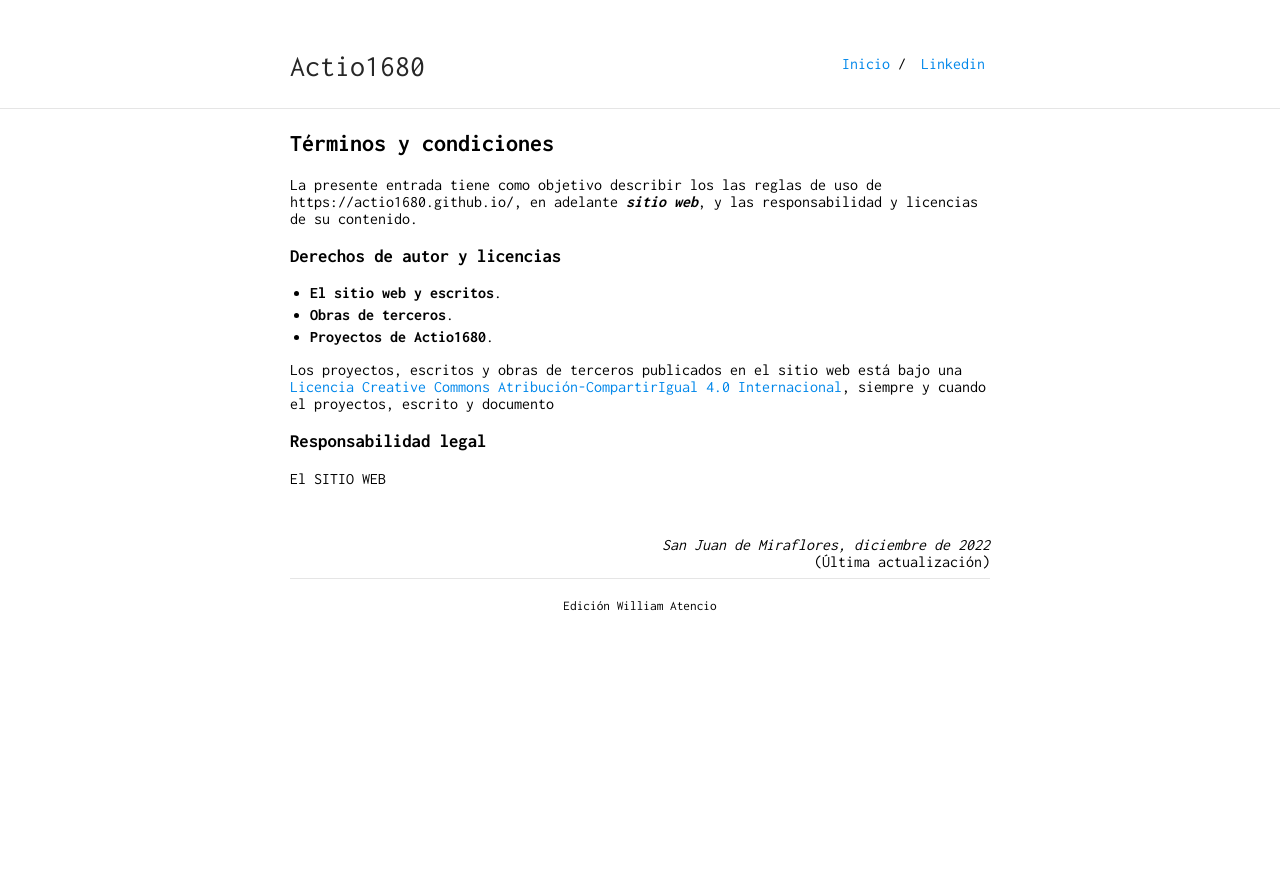
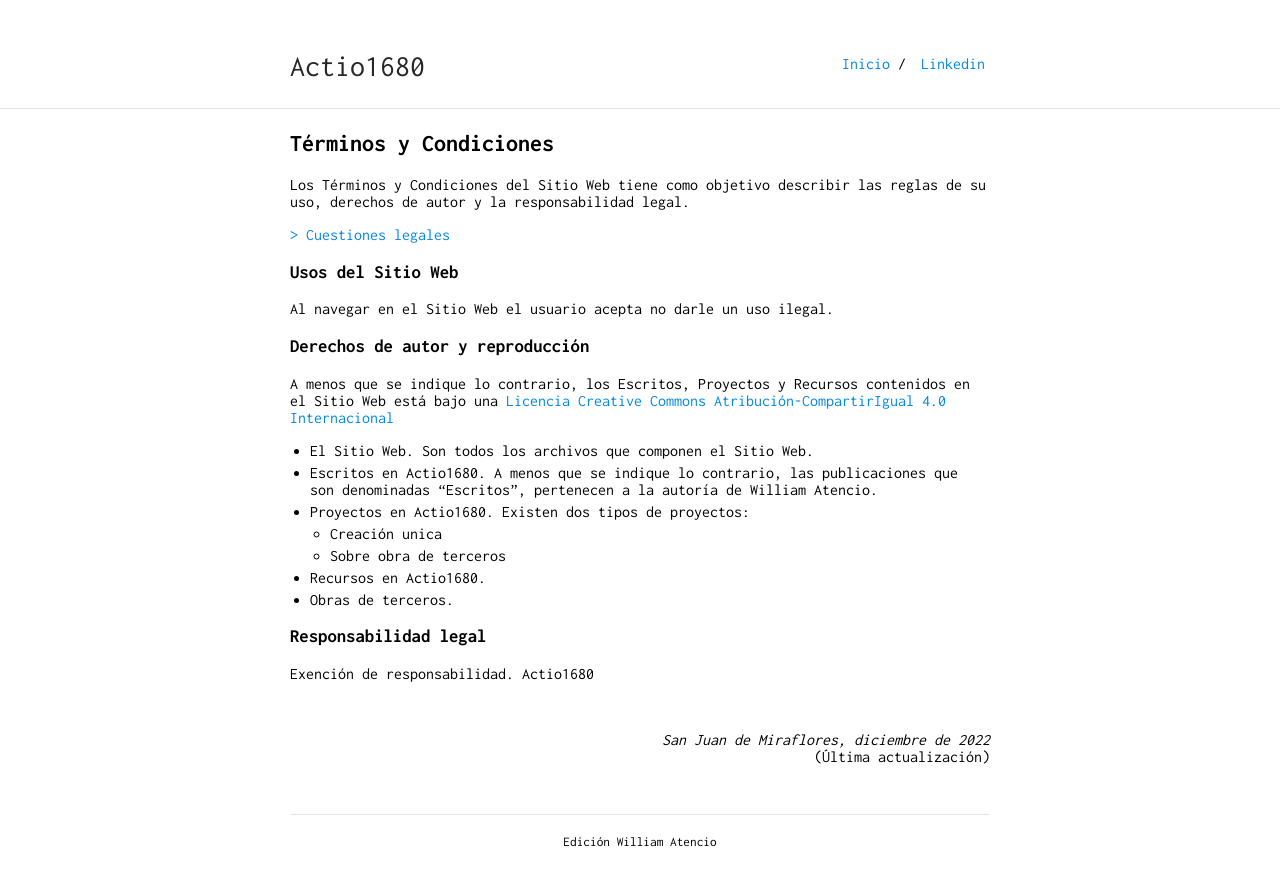
Before and after one commit to actio1680/actio1680.github.io, a Jekyll site: the page built from administracion/terminos-condiciones.md, in a window 1280 px wide. Shown: the top 886 px of the page. Built offline with Jekyll 4.4.1, drawn with Linux system fonts in a browser that asks for light colours; our own code applies the rules of GitHub Pages for plain Markdown files.

Commit message:
Update terminos-condiciones.md

```diff
--- a/administracion/terminos-condiciones.md
+++ b/administracion/terminos-condiciones.md
@@ -1,17 +1,29 @@
-## Términos y condiciones
-La presente entrada tiene como objetivo describir los las reglas de uso de https://actio1680.github.io/, en adelante ***sitio web***, y las responsabilidad y licencias de su contenido.
+---
+layout: default
+---
+## Términos y Condiciones
+Los Términos y Condiciones del Sitio Web tiene como objetivo describir las reglas de su uso, derechos de autor y  la responsabilidad legal.
 
-### Derechos de autor y licencias
-- **El sitio web y escritos**.
-- **Obras de terceros**.
-- **Proyectos de Actio1680**.
+[> Cuestiones legales](/legal.md)
 
-Los proyectos, escritos y obras de terceros publicados en el sitio web está bajo una <a rel="license" href="https://creativecommons.org/licenses/by-sa/4.0/deed.es">Licencia Creative Commons Atribución-CompartirIgual 4.0 Internacional</a>, siempre y cuando el proyectos, escrito y documento
+### Usos del Sitio Web
+Al navegar en el Sitio Web el usuario acepta no darle un uso ilegal.
+
+### Derechos de autor y reproducción
+A menos que se indique lo contrario, los Escritos, Proyectos y Recursos contenidos en el Sitio Web está bajo una <a rel="license" href="https://creativecommons.org/licenses/by-sa/4.0/deed.es">Licencia Creative Commons Atribución-CompartirIgual 4.0 Internacional</a>
+
+
+- El Sitio Web. Son todos los archivos que componen el Sitio Web.
+- Escritos en Actio1680. A menos que se indique lo contrario, las publicaciones que son denominadas "Escritos", pertenecen a la autoría de William Atencio.
+- Proyectos en Actio1680. Existen dos tipos de proyectos:
+  - Creación unica
+  - Sobre obra de terceros
+- Recursos en Actio1680.
+- Obras de terceros.
+
 
 ### Responsabilidad legal
-
-El SITIO WEB
-
+Exención de responsabilidad.  Actio1680
 
 
 
@@ -20,3 +32,4 @@
 <i>San Juan de Miraflores, diciembre de 2022</i><br>
 (Última actualización)
 </div>
+<br>
```
